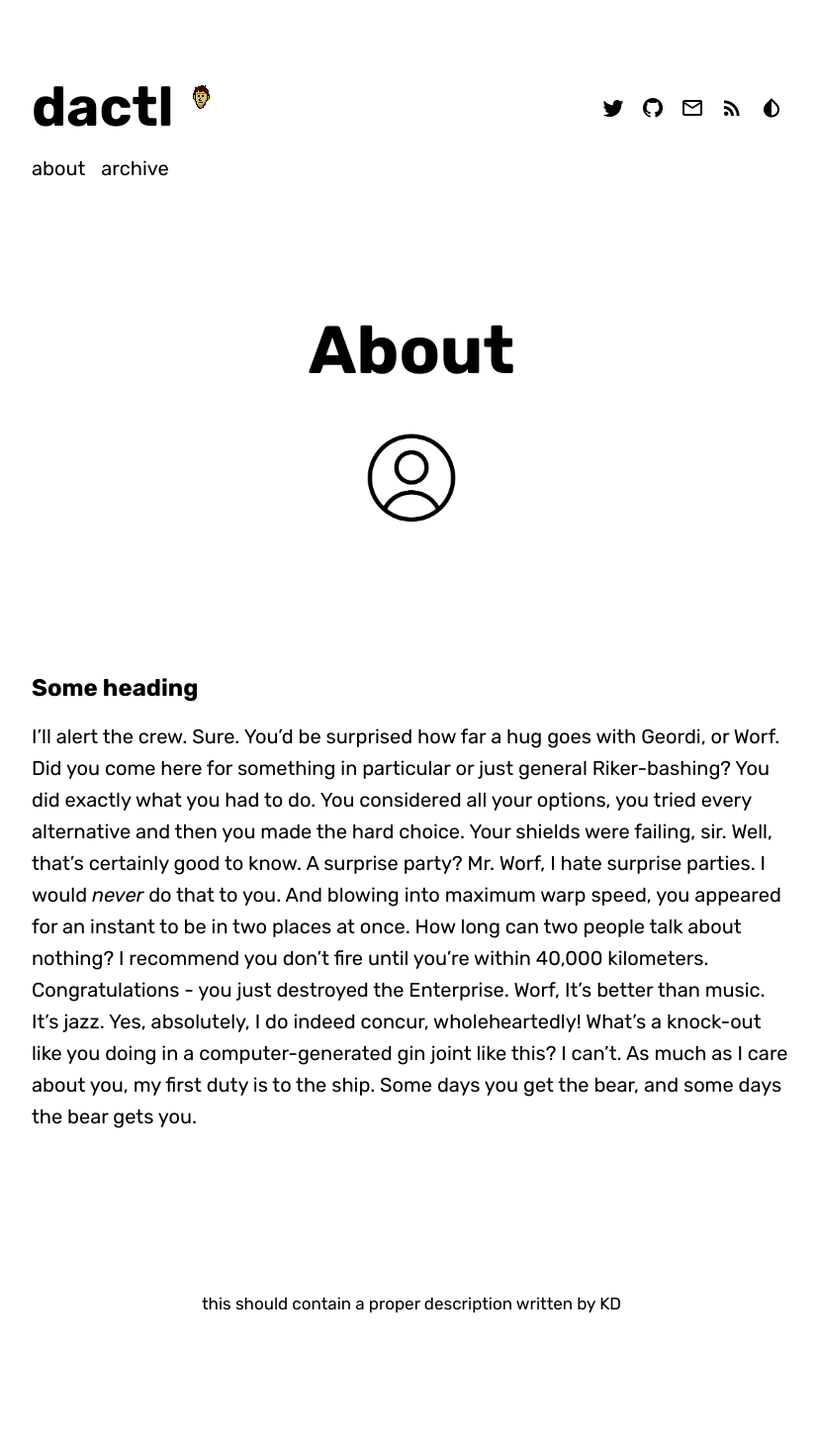
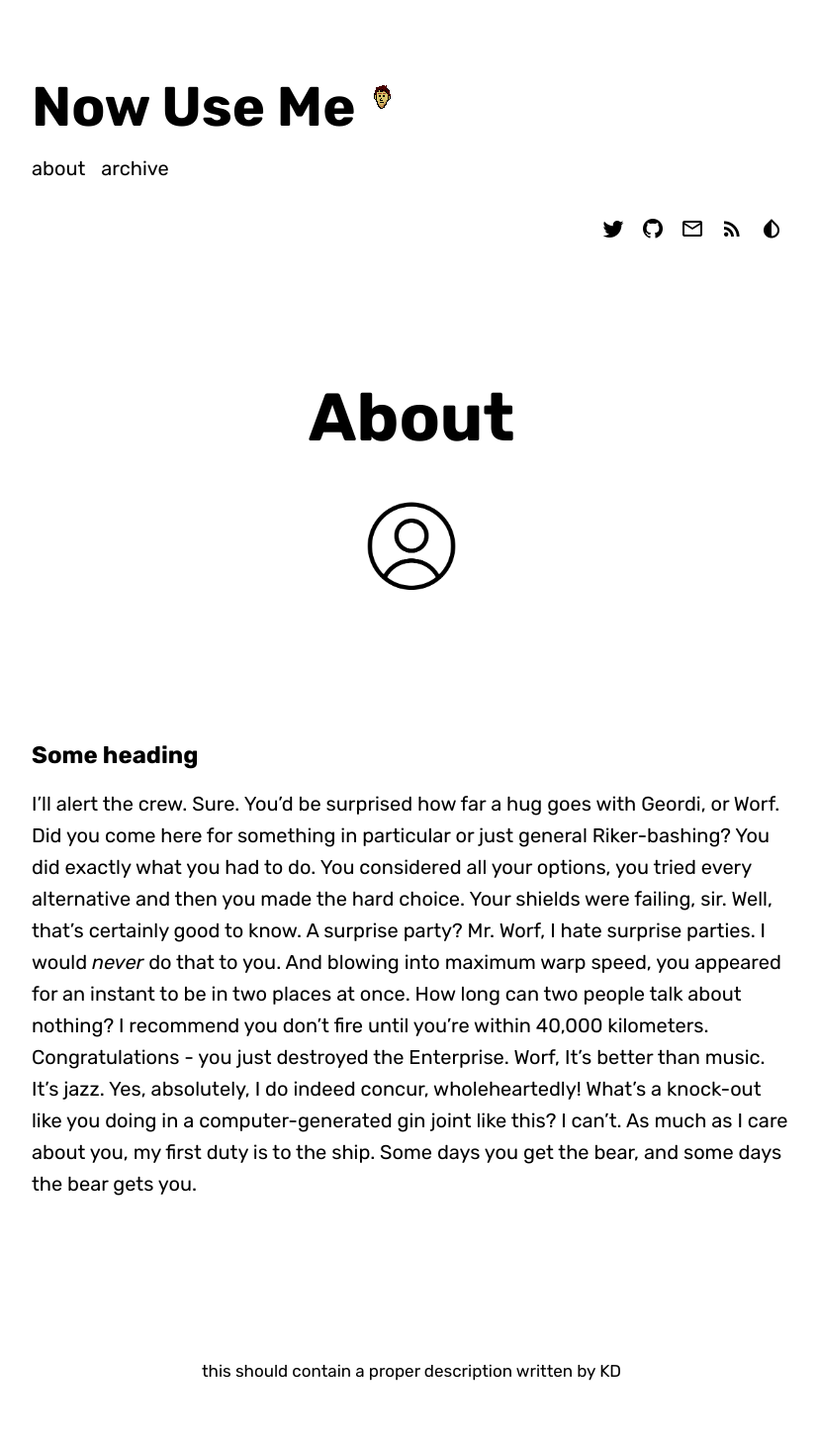
Before and after one commit to dkarthe/Now-Use-Me, a Jekyll site: the page built from about.md, in a window 1280 px wide. Shown: the whole page at 99% size, without its empty margins (224-1051 px from the left). Built offline with Jekyll 4.4.1, drawn with Linux system fonts in a browser that asks for light colours; some web fonts are replaced; before the commit the page ends 1395 px from its top, so only the background shows below that.

Commit message:
Update _config.yml

```diff
--- a/_config.yml
+++ b/_config.yml
@@ -1,11 +1,9 @@
 # Base blog settings
-baseurl                      : "/dactl/" # the subpath of your site,                         # e.g. /blog/
-                              # set to '' in case of hosting on GitHub
-url                          : "" # the base hostname & protocol for your site
-                                  # `http://<username>.github.io` - for GitHub
+baseurl                      : ""
+url                          : "nowuse.me" # the base hostname & protocol for your site
 
 blog:
-  title                      : dactl
+  title                      : Now Use Me
   description                  : >
                                this should contain a proper description
 
```
